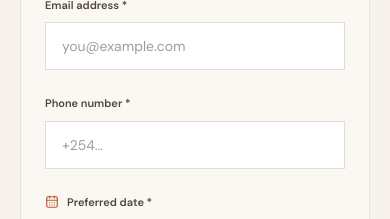
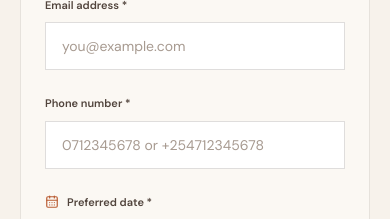
Before and after one commit to EugeneCodes254/chocolate-city, a Next.js app: page /reservations in a window 390 px wide. Shown: the part 1900-2119 px from the top of the page. Built offline with nearby package versions, Linux system fonts and the light colour scheme.

Commit message:
Improve reservation phone validation

```diff
--- a/src/app/api/reservations/route.ts
+++ b/src/app/api/reservations/route.ts
@@ -11,6 +11,16 @@ const allowedLocations = new Set([
 
 function isValidEmail(email: string) {
   return /^[^\s@]+@[^\s@]+\.[^\s@]+$/.test(email);
+}
+
+function isValidPhone(phone: string) {
+  const normalized = phone.replace(/[\s().-]/g, "");
+
+  if (/^0\d{9}$/.test(normalized)) {
+    return true;
+  }
+
+  return /^\+?[1-9]\d{7,14}$/.test(normalized);
 }
 
 function todayInNairobi() {
@@ -90,8 +100,7 @@ export async function POST(request: Request) {
     name.length > 120 ||
     !isValidEmail(email) ||
     email.length > 254 ||
-    phone.length < 7 ||
-    phone.length > 40 ||
+    !isValidPhone(phone) ||
     !/^\d{4}-\d{2}-\d{2}$/.test(date) ||
     !/^\d{2}:\d{2}$/.test(time) ||
     !allowedLocations.has(location) ||
--- a/src/app/reservations/page.tsx
+++ b/src/app/reservations/page.tsx
@@ -286,7 +286,10 @@ export default function ReservationsPage() {
                         name="phone"
                         type="tel"
                         autoComplete="tel"
-                        placeholder="+254..."
+                        placeholder="0712345678 or +254712345678"
+                        pattern="(?:0[0-9]{9}|[+][1-9][0-9]{7,14}|0[0-9 ()-]{8,18}[0-9]|[+][1-9][0-9 ()-]{7,18}[0-9])"
+                        title="Enter a valid phone number, such as 0712345678 or +254712345678."
+                        maxLength={40}
                         required
                         className="min-h-12 w-full border border-[#291d18]/15 bg-white px-4 py-3 text-sm text-[#291d18] outline-none transition placeholder:text-[#a79a90] focus:border-[#b95b32]"
                       />
```
